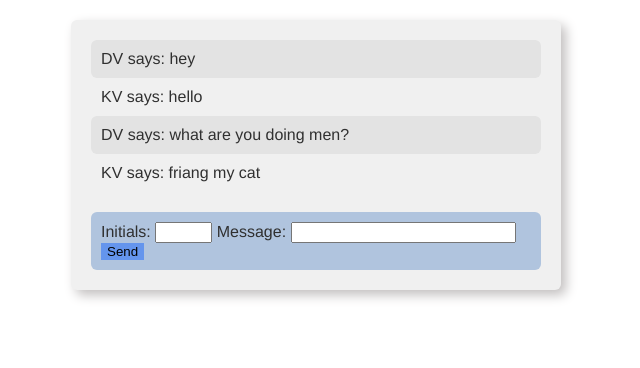
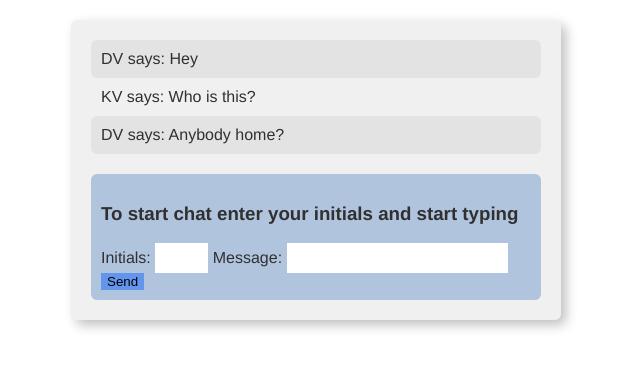
Before and after one commit to BilliMorgan/chatApp, a website: page client/index.html in a window 1280 px wide. Shown: the whole page, without its empty margins (324-964 px from the left). Drawn offline with nearby package versions, Linux system fonts and the light colour scheme; no server answers.

Commit message:
added mock messages

```diff
--- a/client/index.html
+++ b/client/index.html
@@ -2,12 +2,13 @@
 
 <main>
   <ol id="history">
-    <li class="odd-message">DV says: hey</li>
-    <li class="even-message">KV says: hello</li>
-    <li class="odd-message">DV says: what are you doing men?</li>
-    <li class="even-message">KV says: friang my cat</li>
+    <li class="odd-message">DV says: Hey</li>
+    <li class="even-message">KV says: Who is this? </li>
+    <li class="odd-message">DV says: Anybody home?</li>
+
   </ol>
   <form>
+    <h3>To start chat enter your initials and start typing</h3>
     <label>Initials:</label>
     <input id="initials" maxlength="2" size="4" required>
     <label>Message:</label>
--- a/client/style.css
+++ b/client/style.css
@@ -41,7 +41,13 @@ button {
   border: none;
 }
 
-
+/* #message {
+  height: 20px;
+} */
+input {
+  height: 30px;
+  border: none
+}
 
 
 /* .odd-message {
```
Also changed, not shown: README.md.
